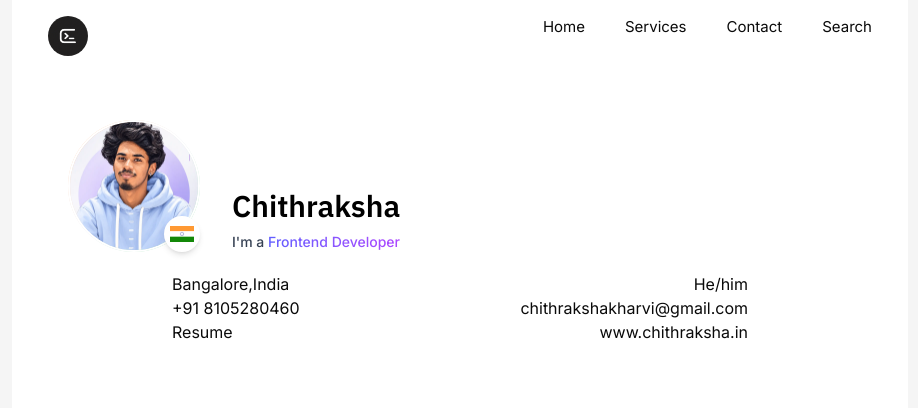
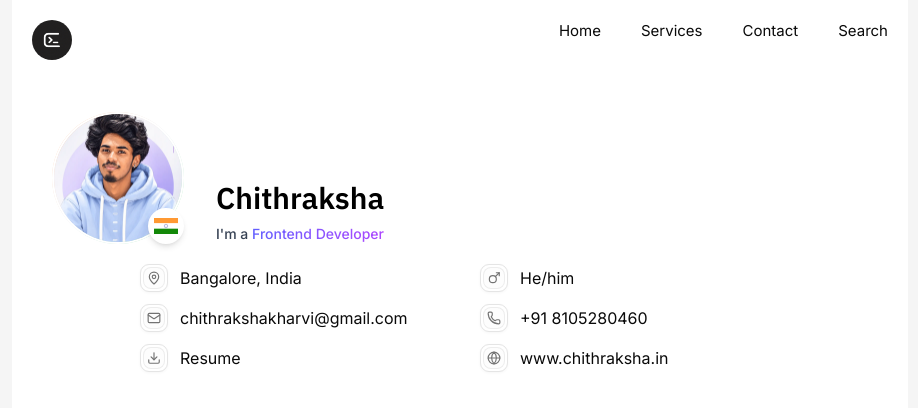
Before and after one commit to chithraksha16/new-portfolio, a Next.js app: page / in a window 1280 px wide. Shown: the top 408 px of the page, without its empty margins (180-1098 px from the left). Built offline with nearby package versions, Linux system fonts and the light colour scheme.

Commit message:
added lucide react and updated container

```diff
--- a/app/page.tsx
+++ b/app/page.tsx
@@ -1,12 +1,14 @@
 import Container from "@/components/Container";
 import Image from "next/image";
 import RoleFlip from "@/components/RoleFlip";
+import { IconTile } from "@/components/IconTile";
+import { Download, Globe, Mail, MapPin,Mars, Phone } from "lucide-react";
 export default function Home() {
   return (
     <>
     <div className="min-h-screen flex items-start justify-start">
     <Container className="min-h-screen">
-      <section id="about">
+      <section className="py-10" id="about">
       <div className="px-10 flex gap-8">
      <div className="relative shrink-0">
             <div className="rounded-full bg-gradient-to-br from-orange-400/50 via-slate-300/40 to-green-500/50 p-[2px] dark:from-orange-400/40 dark:via-white/20 dark:to-green-500/40">
@@ -51,24 +53,63 @@ export default function Home() {
       </h2>
       </div>
       </div>
-      <div className="w-full  flex justify-center items-center font-sans text-base mt-5">
-      <div  className="w-full max-w-xl ">
-        <div className="flex gap-8 justify-between">
-          <span><h3>Bangalore,India</h3></span>
-           <span><h3>He/him</h3></span>
-        </div>
-        <div className="flex gap-8  justify-between">
-          <span><h3>+91 8105280460</h3></span>
-          <span><h3>chithrakshakharvi@gmail.com</h3></span>
-        </div>
-        <div className="flex gap-8  justify-between">
-          <span><h3>Resume</h3></span>
-          <span><h3>www.chithraksha.in</h3></span>
-        </div>
+     <div className="w-full flex justify-center items-center font-sans text-base mt-5">
+  <div className="w-full max-w-2xl px-4">
 
-      </div>
+    <div className="grid grid-cols-2 gap-x-10 gap-y-3">
+
+      {/* Location */}
+      <div className="flex items-center gap-3 min-w-0">
+        <IconTile>
+          <MapPin className="size-3.5" />
+        </IconTile>
+        <h3 className="whitespace-nowrap">Bangalore, India</h3>
       </div>
 
+      {/* Gender */}
+      <div className="flex items-center gap-3 min-w-0">
+        <IconTile>
+          <Mars className="size-3.5" />
+        </IconTile>
+        <h3 className="whitespace-nowrap">He/him</h3>
+      </div>
+
+      {/* Email */}
+      <div className="flex items-center gap-3 min-w-0">
+        <IconTile>
+          <Mail className="size-3.5" />
+        </IconTile>
+        <h3 className="whitespace-nowrap">chithrakshakharvi@gmail.com</h3>
+      </div>
+
+      {/* Phone */}
+      <div className="flex items-center gap-3 min-w-0">
+        <IconTile>
+          <Phone className="size-3.5" />
+        </IconTile>
+        <h3 className="whitespace-nowrap">+91 8105280460</h3>
+      </div>
+
+      {/* Resume */}
+      <div className="flex items-center gap-3 min-w-0">
+        <IconTile>
+          <Download className="size-3.5" />
+        </IconTile>
+        <h3 className="whitespace-nowrap">Resume</h3>
+      </div>
+
+      {/* Website */}
+      <div className="flex items-center gap-3 min-w-0">
+        <IconTile>
+          <Globe className="size-3.5" />
+        </IconTile>
+        <h3 className="whitespace-nowrap">www.chithraksha.in</h3>
+      </div>
+
+    </div>
+
+  </div>
+</div>
       {/* <div>
         <p className="font-sans text-sm">I’m a Full-Stack Developer, Freelancer, and UI-focused Designer who builds modern, responsive websites and web applications. I combine thoughtful design with scalable development
          to turn ideas into fast, functional, and engaging digital experiences.</p>
--- a/components/Container.tsx
+++ b/components/Container.tsx
@@ -2,7 +2,7 @@ import { cn } from "@/lib/utils"
 import React from "react"
 const Container = ({children,className}:{children:React.ReactNode; className?:string}) => {
 return (
-    <div className={cn("w-full max-w-4xl mx-auto bg-white dark:bg-black p-4 ",className)}>
+    <div className={cn("w-full max-w-4xl mx-auto bg-white dark:bg-black  ",className)}>
     {children}
     </div>
 )
--- a/components/Header.tsx
+++ b/components/Header.tsx
@@ -23,7 +23,7 @@ const Header = () => {
 return (
 
     <Container>
-        <div className=' w-full h-18 px-5 flex justify-between'>
+        <div className=' w-full h-18 p-5 flex justify-between'>
         <Image
         width={70}
         height={70}
--- /dev/null
+++ b/components/IconTile.tsx
@@ -0,0 +1,42 @@
+import { cn } from "@/lib/utils";
+import { ReactNode } from "react";
+
+interface IconTileProps {
+  children: ReactNode;
+  className?: string;
+}
+
+export function IconTile({
+  children,
+  className,
+}: IconTileProps) {
+  return (
+    <div
+      className={cn(
+        `
+        relative
+        flex size-7 items-center justify-center
+        rounded-[9px]
+        border border-border
+        bg-background
+        p-0.5
+        shadow-[0_1px_3px_rgba(0,0,0,0.04)]
+        `,
+        className
+      )}
+    >
+      <div
+        className="
+          flex size-full
+          items-center justify-center
+          rounded-[8px]
+          border border-border/70
+          bg-muted/20
+          text-muted-foreground
+        "
+      >
+        {children}
+      </div>
+    </div>
+  );
+}
--- a/package.json
+++ b/package.json
@@ -13,7 +13,7 @@
     "class-variance-authority": "^0.7.1",
     "clsx": "^2.1.1",
     "framer-motion": "^13.2.0",
-    "lucide-react": "^1.40.0",
+    "lucide-react": "^1.47.0",
     "next": "16.3.4",
     "react": "19.2.8",
     "react-dom": "19.2.8",
```
Also changed, not shown: 1 other file (tests, documents, lock files or other folders).
